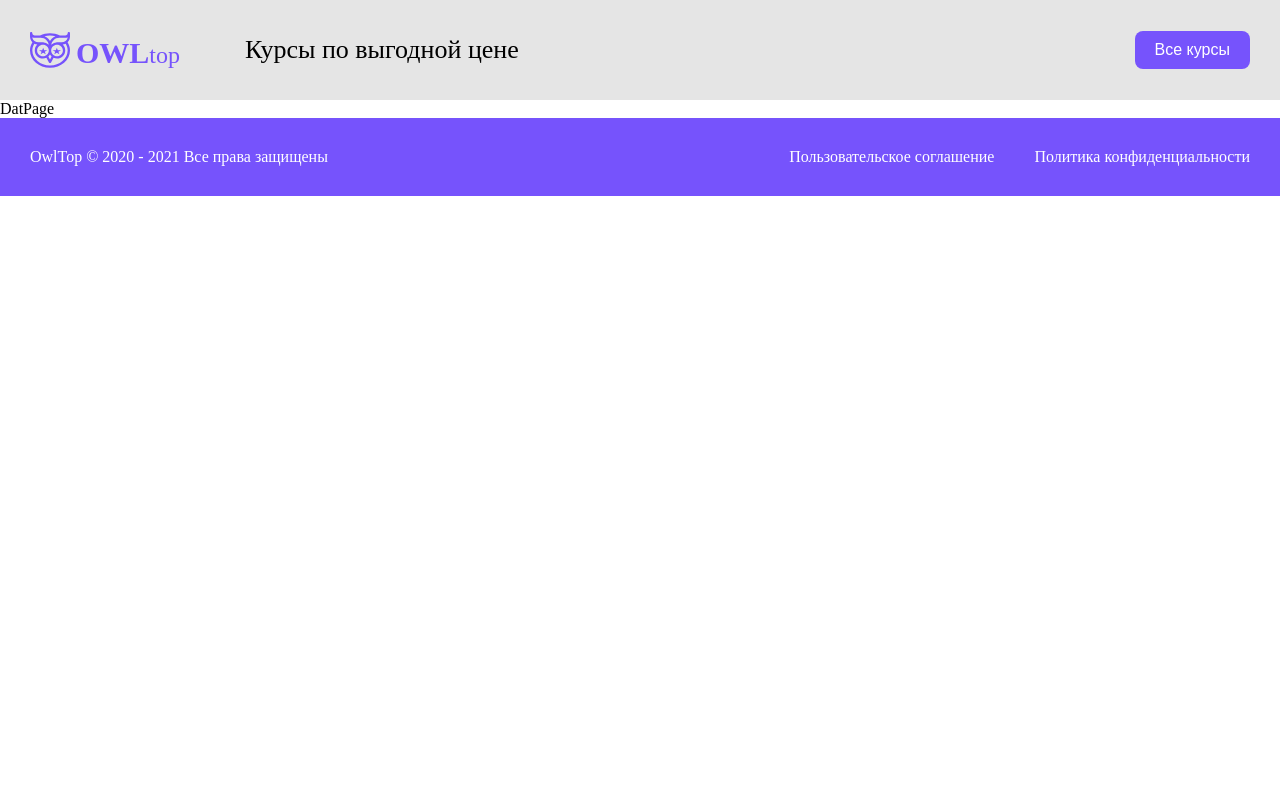
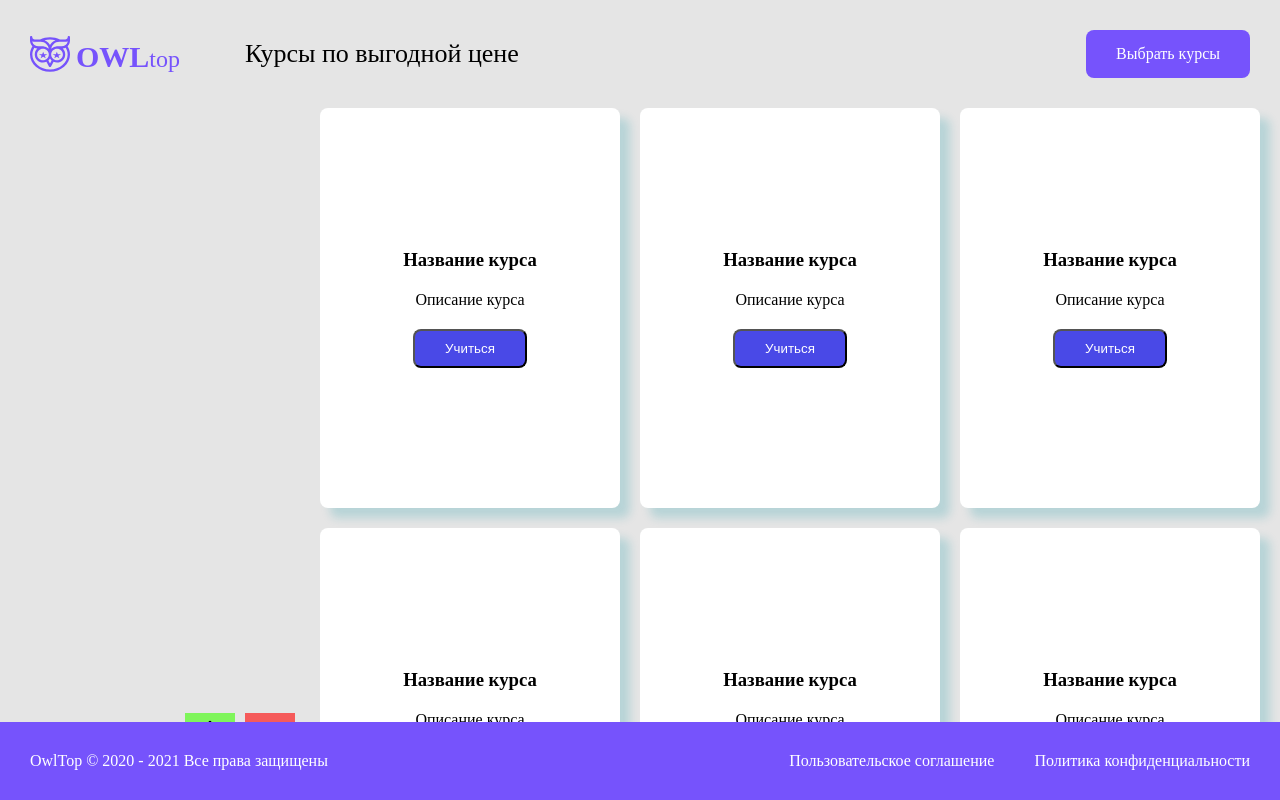
Before and after one commit to KirillPrushak/test-project, a React (Create React App) app: page /data in a window 1280 px wide. Shown: the top 800 px of the page. Built offline with nearby package versions, Linux system fonts and the light colour scheme.

Commit message:
feat: add pages

```diff
--- /dev/null
+++ b/src/pages/data/index.scss
@@ -0,0 +1,18 @@
+.data {
+  display: flex;
+  align-items: center;
+  justify-content: center;
+  width: 100%;
+  height: 100%;
+
+  .sidebar-section {
+    flex: 1;
+  }
+
+  .main-section {
+    flex: 3;
+    display: flex;
+    flex-wrap: wrap;
+    gap: 20px;
+  }
+}
--- a/src/pages/data/index.tsx
+++ b/src/pages/data/index.tsx
@@ -1,5 +1,27 @@
+import Card from "../../shared/components/card";
+import Sidebar from "../../shared/sidebar";
+import "./index.scss";
+
 function DataPage() {
-  return <div>DatPage</div>;
+  return (
+    <div className="data">
+      <div className="sidebar-section">
+        <Sidebar />
+      </div>
+      <div className="main-section">
+        <Card />
+        <Card />
+        <Card />
+        <Card />
+        <Card />
+        <Card />
+        <Card />
+        <Card />
+        <Card />
+        <Card />
+      </div>
+    </div>
+  );
 }
 
 export default DataPage;
--- /dev/null
+++ b/src/pages/layout/index.scss
@@ -0,0 +1,10 @@
+.layout {
+  min-height: 100vh;
+  display: flex;
+  max-width: 1570px;
+  margin: auto;
+  background-color: #e5e5e5;
+  align-items: center;
+  justify-content: space-between;
+  flex-direction: column;
+}
--- a/src/pages/layout/index.tsx
+++ b/src/pages/layout/index.tsx
@@ -1,19 +1,14 @@
 import { Outlet } from "react-router-dom";
 import Header from "../../shared/components/header";
 import Footer from "../../shared/components/footer";
+import "./index.scss";
 
 function Layout() {
   return (
     <div className="layout">
-      <div className="header">
-        <Header />
-      </div>
-      <div className="content">
-        <Outlet />
-      </div>
-      <div className="footer">
-        <Footer />
-      </div>
+      <Header />
+      <Outlet />
+      <Footer />
     </div>
   );
 }
--- a/src/shared/components/footer/index.scss
+++ b/src/shared/components/footer/index.scss
@@ -1,9 +1,8 @@
 .footer {
-  max-width: 1570px;
-  margin: auto;
+  width: 100%;
   background-color: #7653fc;
-  align-items: center;
-  justify-content: center;
+  bottom: 0;
+  position: sticky;
 
   .wrapper {
     display: flex;
--- a/src/shared/components/header/description/index.scss
+++ b/src/shared/components/header/description/index.scss
@@ -11,16 +11,4 @@
       font-size: 26px;
     }
   }
-
-  .btn-description {
-    button {
-      border: none;
-      background-color: #7653fc;
-      padding: 10px 20px;
-      border-radius: 8px;
-      font-size: 16px;
-      color: #ffffff;
-      font-weight: 500;
-    }
-  }
 }
--- a/src/shared/components/header/description/index.tsx
+++ b/src/shared/components/header/description/index.tsx
@@ -1,3 +1,4 @@
+import ButtonCourses from "../../buttons/buttonCourses";
 import "./index.scss";
 
 function Description() {
@@ -6,9 +7,7 @@ function Description() {
       <div className="description">
         <p>Курсы по выгодной цене</p>
       </div>
-      <div className="btn-description">
-        <button>Все курсы</button>
-      </div>
+      <ButtonCourses />
     </div>
   );
 }
--- a/src/shared/components/header/index.scss
+++ b/src/shared/components/header/index.scss
@@ -1,7 +1,7 @@
 .header {
-  max-width: 1570px;
-  margin: auto;
-  justify-content: space-between;
+  width: 100%;
+  position: sticky;
+  top: 0;
   background-color: #e5e5e5;
 
   .container {
```
Also changed, not shown: package.json (+6 -2 lines), tsconfig.json (+2 -8 lines), public/pages/skillbox.svg (added), 1 other file (tests, documents, lock files or other folders).
